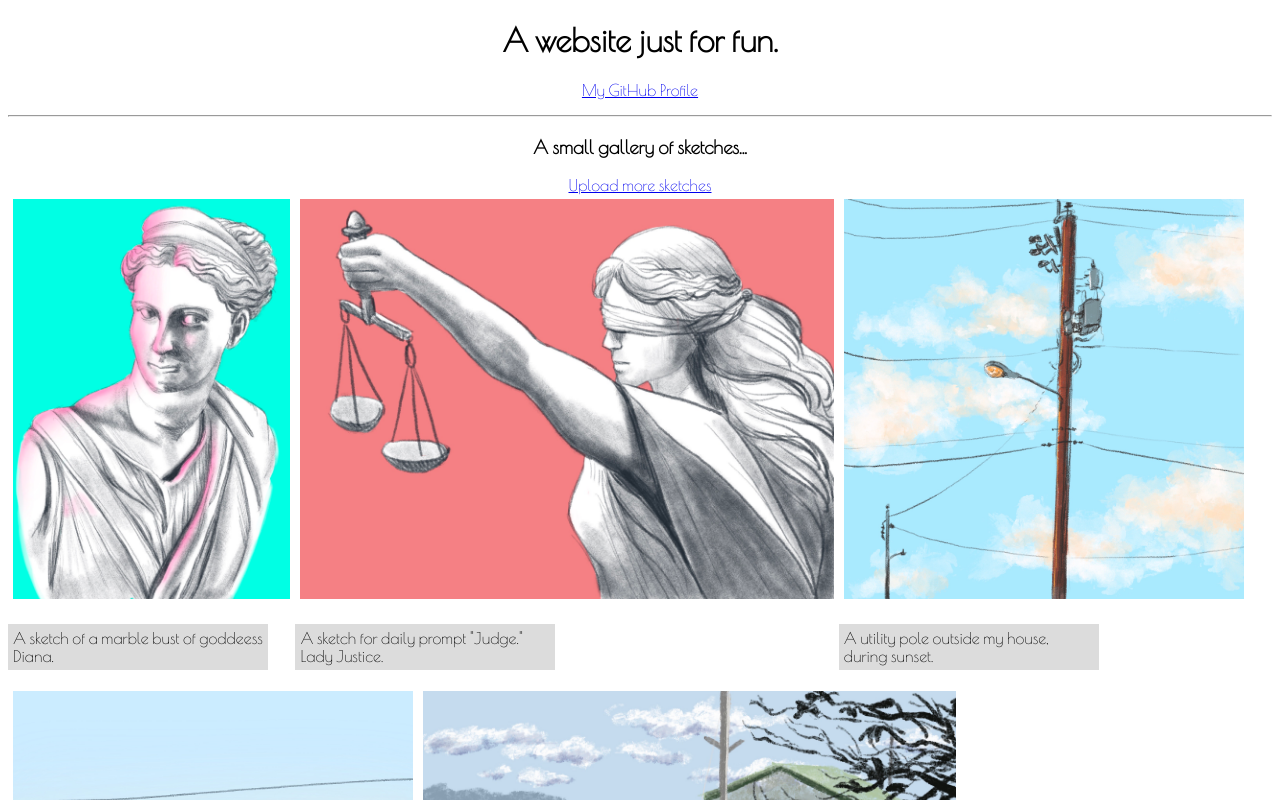
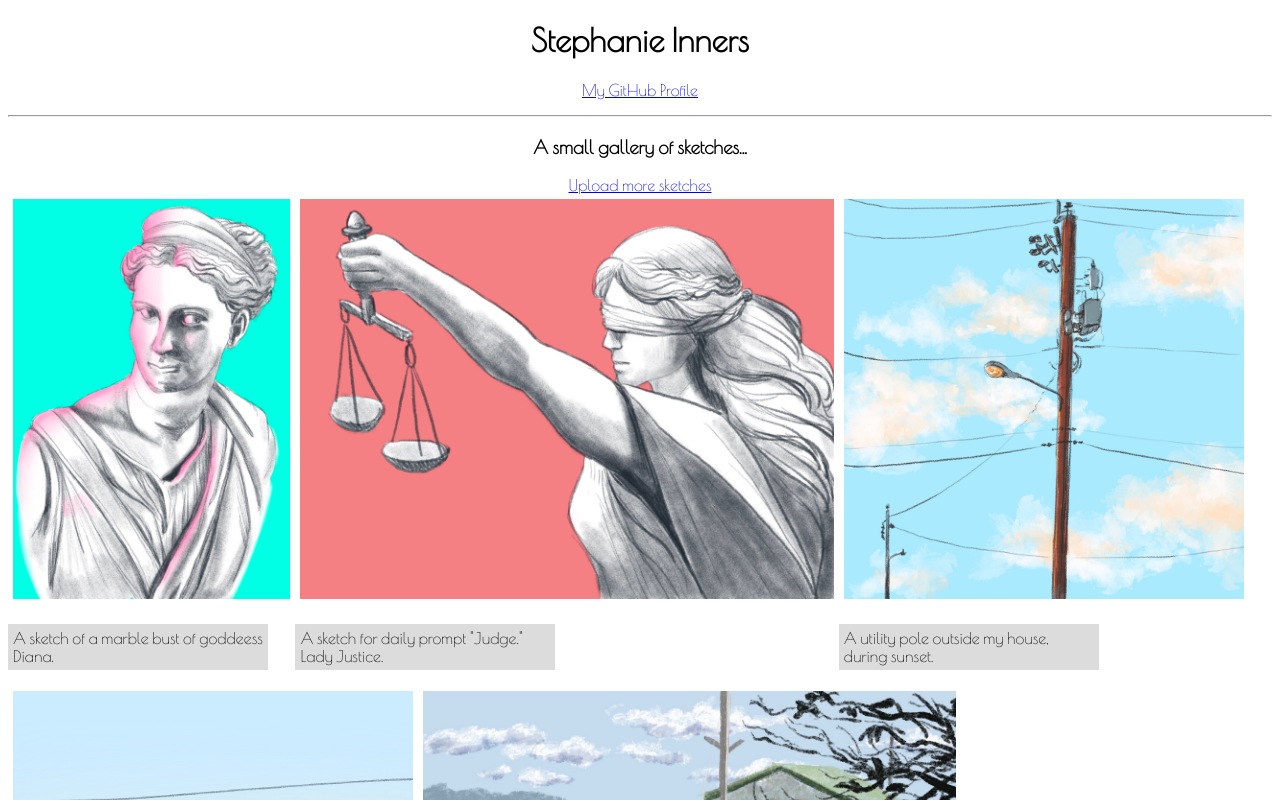
Before and after one commit to steph-inners/steph-inners.github.io, a plain HTML site: page index.html in a window 1280 px wide. Shown: the top 800 px of the page. Drawn offline with nearby package versions, Linux system fonts and the light colour scheme.

Commit message:
Update index.html

```diff
--- a/index.html
+++ b/index.html
@@ -8,7 +8,7 @@
 </head>
 <body>
     <div id="intro">
-        <h1>A website just for fun.</h1>
+        <h1>Stephanie Inners</h1>
         <p><a href="https://github.com/sdi-46">My GitHub Profile</a></p>
         <hr>
         <h3>A small gallery of sketches...</h3>
```
